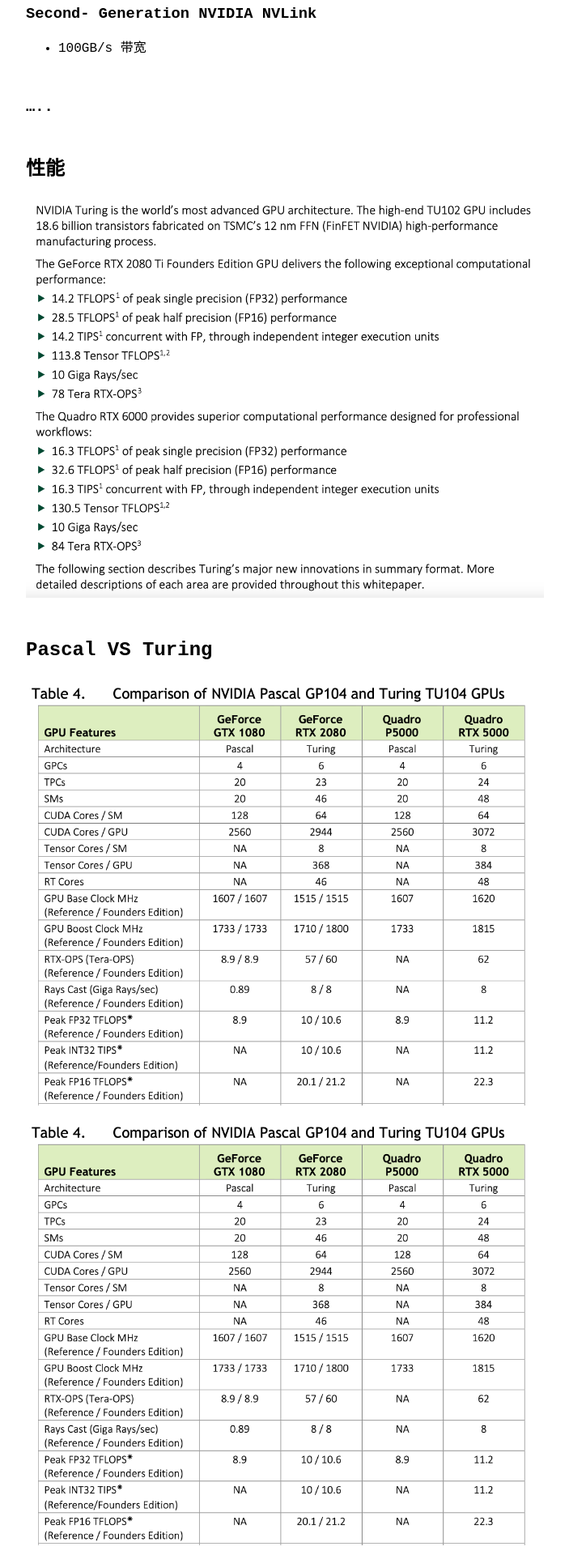
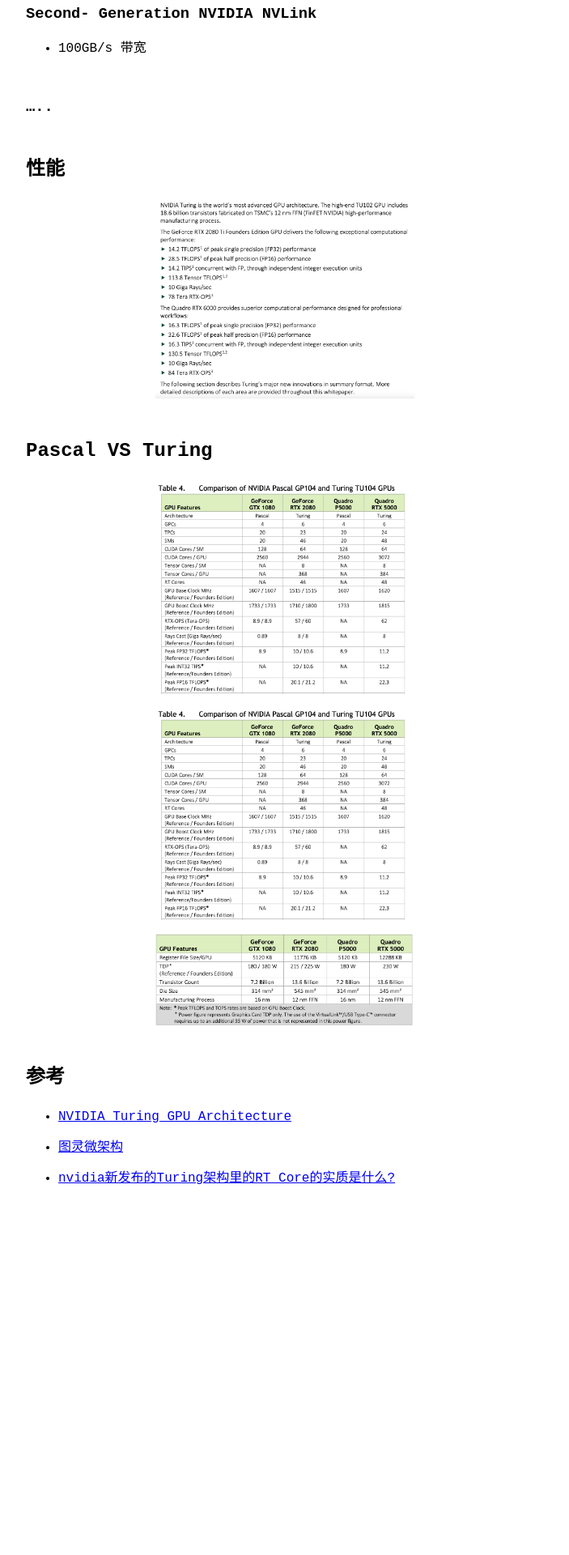
Before and after one commit to Daydream0929/daydream0929.github.io, a Jekyll site: the page built from _posts/2024-01-26-nvidia-turing.md, in a window 1280 px wide. Shown: the part 1053-2973 px from the top of the page at 81% size, without its empty margins (288-991 px from the left). Built offline with Jekyll 4.4.1, drawn with Linux system fonts in a browser that asks for light colours; our own code applies the rules of GitHub Pages for plain Markdown files; after the commit the page ends 2600 px from its top, so only the background shows below that.

Commit message:
update sass

```diff
--- a/_sass/no-style-please.scss
+++ b/_sass/no-style-please.scss
@@ -88,10 +88,8 @@
 }
 
 img {
-  width: auto;
+  max-width: 100%;
   height: auto;
-  max-width: 100%;
-  max-height: 100%;
   display: block;
   margin: 0 auto;
 }
```
